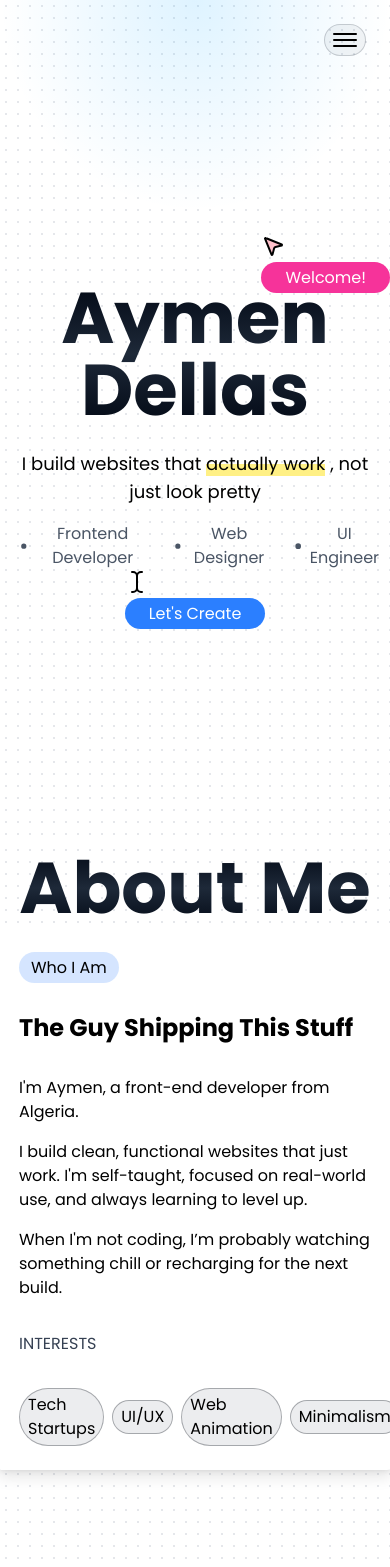
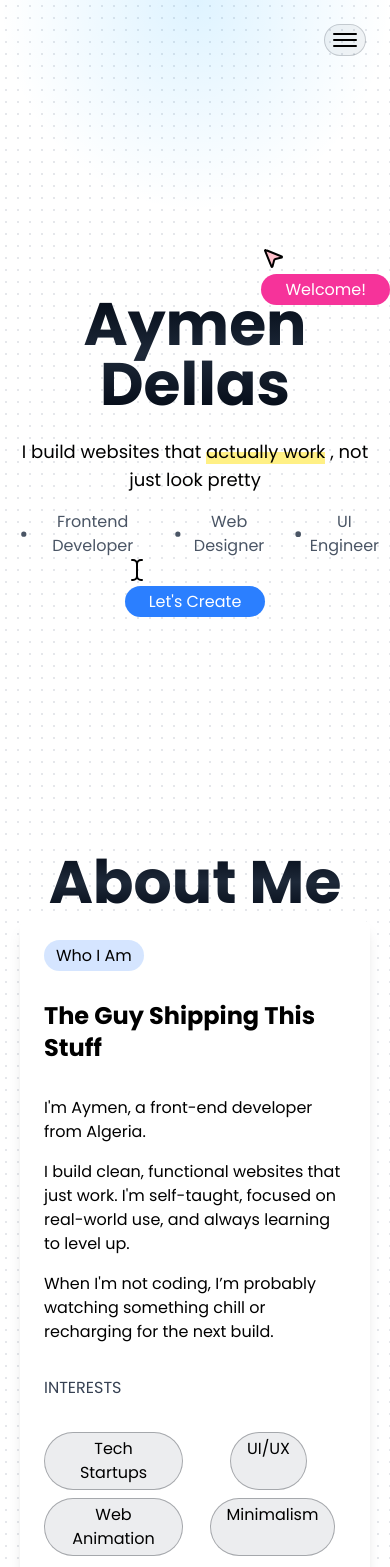
Before and after one commit to AymenDellas/portfolio, a Next.js app: page / in a window 390 px wide. Shown: the top 1567 px of the page. Built offline with nearby package versions, Linux system fonts and the light colour scheme.

Commit message:
responsiveness v1

```diff
--- a/app/components/AboutMe.tsx
+++ b/app/components/AboutMe.tsx
@@ -7,12 +7,12 @@ const AboutMe = () => {
       <div className="absolute inset-0 -z-10 h-full w-full bg-white bg-[radial-gradient(#e5e7eb_1px,transparent_1px)] [background-size:12px_12px]"></div>
       <h1
         data-text
-        className="text-7xl font-bold text-center bg-gradient-to-t from-gray-950 via-gray-800 to-gray-950 text-transparent bg-clip-text py-2 w-fit mx-auto"
+        className="max-lg:text-6xl text-7xl font-bold text-center bg-gradient-to-t from-gray-950 via-gray-800 to-gray-950 text-transparent bg-clip-text py-2 w-fit mx-auto"
       >
         About Me
       </h1>
       <section className="grid grid-cols-1 lg:grid-cols-2 place-items-center  lg:space-x-20 w-[95%] lg:w-[85%] xl:w-[70%] mx-auto">
-        <article className="w-[400px] lg:w-[450px] 2xl:w-[550px] bg-white shadow-lg rounded-lg p-6 space-y-8">
+        <article className="sm:w-[380px] w-[350px] lg:w-[450px] 2xl:w-[550px] bg-white shadow-lg rounded-lg p-6 space-y-8">
           <div>
             <span className="bg-blue-500/20 rounded-full px-3 py-1">
               Who I Am
@@ -32,22 +32,22 @@ const AboutMe = () => {
             </p>
           </div>
           <div className="text-gray-700">INTERESTS</div>
-          <div className="flex items-center space-x-2 ">
-            <p className="bg-gray-600/10 rounded-full px-2 py-1 border border-gray-950/30">
+          <div className="grid grid-cols-2 lg:grid-cols-4 max-lg:place-items-center gap-2 space-x-2 ">
+            <p className="bg-gray-600/10 rounded-full px-4 h-full text-center py-1 border border-gray-950/30">
               Tech Startups
             </p>
-            <p className="bg-gray-600/10 rounded-full px-2 py-1 border border-gray-950/30">
+            <p className="bg-gray-600/10 rounded-full px-4 h-full text-center py-1 border border-gray-950/30">
               UI/UX
             </p>
-            <p className="bg-gray-600/10 rounded-full px-2 py-1 border border-gray-950/30">
+            <p className="bg-gray-600/10 rounded-full px-4 h-full text-center py-1 border border-gray-950/30">
               Web Animation
             </p>
-            <p className="bg-gray-600/10 rounded-full px-2 py-1 border border-gray-950/30">
+            <p className="bg-gray-600/10 rounded-full px-4 h-full text-center py-1 border border-gray-950/30">
               Minimalism
             </p>
           </div>
         </article>
-        <article className="w-[400px] lg:w-[450px] 2xl:w-[550px] bg-white shadow-lg rounded-lg p-6 space-y-8 mt-36">
+        <article className="sm:w-[380px] w-[350px] lg:w-[450px] 2xl:w-[550px] bg-white shadow-lg rounded-lg p-6 space-y-8 mt-36">
           <div>
             <span className="bg-pink-500/20 rounded-full px-3 py-1">
               What I Do
--- a/app/components/ContactSection.tsx
+++ b/app/components/ContactSection.tsx
@@ -27,7 +27,7 @@ const ContactSection = () => {
       <div className="absolute inset-0 -z-10 h-full w-full bg-white bg-[radial-gradient(#e5e7eb_1px,transparent_1px)] [background-size:12px_12px]"></div>
       <h1
         data-text
-        className="text-7xl font-bold text-center bg-gradient-to-t from-gray-950 via-gray-800 to-gray-950 text-transparent bg-clip-text py-2 w-fit mx-auto"
+        className="max-lg:text-6xl text-7xl font-bold text-center bg-gradient-to-t from-gray-950 via-gray-800 to-gray-950 text-transparent bg-clip-text py-2 w-fit mx-auto"
       >
         Contact
       </h1>
--- a/app/components/Hero.tsx
+++ b/app/components/Hero.tsx
@@ -20,7 +20,7 @@ const Hero = () => {
 
         <h1
           data-text
-          className="text-7xl font-bold bg-gradient-to-t from-gray-950 via-gray-800 to-gray-950 text-transparent bg-clip-text py-2 w-fit"
+          className="max-lg:text-6xl text-7xl font-bold bg-gradient-to-t from-gray-950 via-gray-800 to-gray-950 text-transparent bg-clip-text py-2 w-fit"
         >
           Aymen Dellas
         </h1>
--- a/app/components/Projects.tsx
+++ b/app/components/Projects.tsx
@@ -9,7 +9,7 @@ const Projects = () => {
       <div className="absolute inset-0 -z-10 h-full w-full bg-white bg-[radial-gradient(#e5e7eb_1px,transparent_1px)] [background-size:12px_12px]"></div>
       <h1
         data-text
-        className="text-7xl font-bold text-center bg-gradient-to-t from-gray-950 via-gray-800 to-gray-950 text-transparent bg-clip-text py-2 w-fit mx-auto"
+        className="max-lg:text-6xl text-7xl font-bold text-center bg-gradient-to-t from-gray-950 via-gray-800 to-gray-950 text-transparent bg-clip-text py-2 w-fit mx-auto"
       >
         Projects
       </h1>
@@ -20,7 +20,7 @@ const Projects = () => {
             return (
               <div
                 key={project.id}
-                className="projectCard w-[400px] lg:w-[450px] 2xl:w-[550px] p-8 bg-white rounded-lg shadow-lg my-8 space-y-4 max-lg:mx-auto
+                className="projectCard sm:w-[380px] w-[350px] lg:w-[450px] 2xl:w-[550px] p-8 bg-white rounded-lg shadow-lg my-8 space-y-4 max-lg:mx-auto
 "
               >
                 <div className="flex items-center justify-between">
@@ -69,7 +69,7 @@ const Projects = () => {
             return (
               <div
                 key={project.id}
-                className="projectCard w-[400px] lg:w-[450px] 2xl:w-[550px] p-8 bg-white rounded-lg shadow-lg my-8 space-y-4 max-lg:mx-auto"
+                className="projectCard sm:w-[380px] w-[350px] lg:w-[450px] 2xl:w-[550px] p-8 bg-white rounded-lg shadow-lg my-8 space-y-4 max-lg:mx-auto"
               >
                 <div className="flex items-center justify-between">
                   <p
@@ -94,7 +94,7 @@ const Projects = () => {
                 </div>
                 <h4 className="text-sm">TECH</h4>
                 <div className="flex items-center justify-between">
-                  <ul className="flex items-center space-x-4">
+                  <ul className="grid grid-cols-2 lg:grid-cols-3 gap-2 space-x-4">
                     {project.technologies.split(",").map((tech, i) => {
                       return <li key={i}>{tech}</li>;
                     })}
--- a/app/components/SkillsSection.tsx
+++ b/app/components/SkillsSection.tsx
@@ -39,7 +39,7 @@ const SkillsSection = () => {
       <div className="absolute inset-0 -z-10 h-full w-full bg-white bg-[radial-gradient(#e5e7eb_1px,transparent_1px)] [background-size:12px_12px]"></div>
       <h1
         data-text
-        className="text-7xl font-bold text-center bg-gradient-to-t from-gray-950 via-gray-800 to-gray-950 text-transparent bg-clip-text w-fit mx-auto"
+        className=" max-lg:text-6xl text-7xl font-bold text-center bg-gradient-to-t from-gray-950 via-gray-800 to-gray-950 text-transparent bg-clip-text w-fit mx-auto"
       >
         Skills & Stack
       </h1>
```
